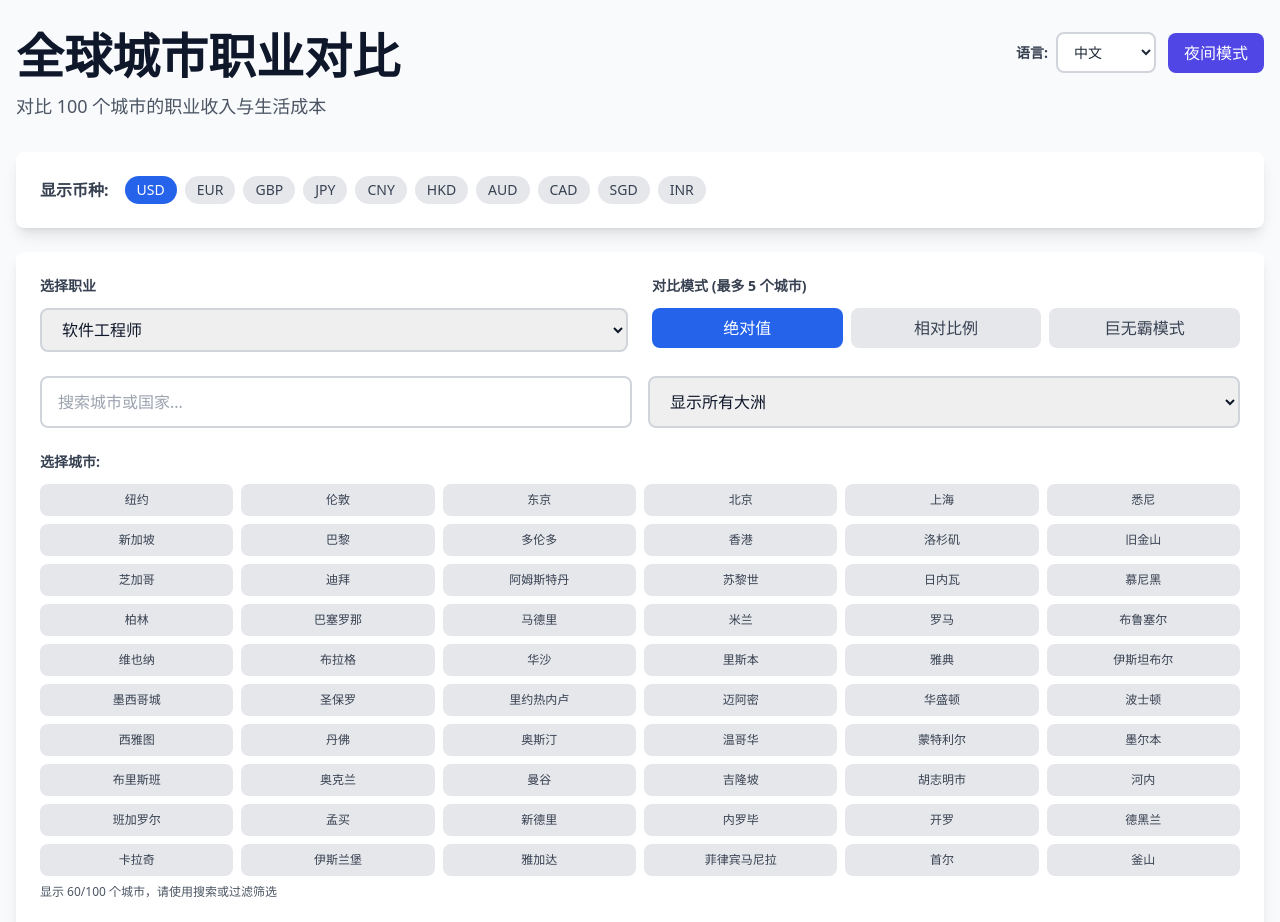
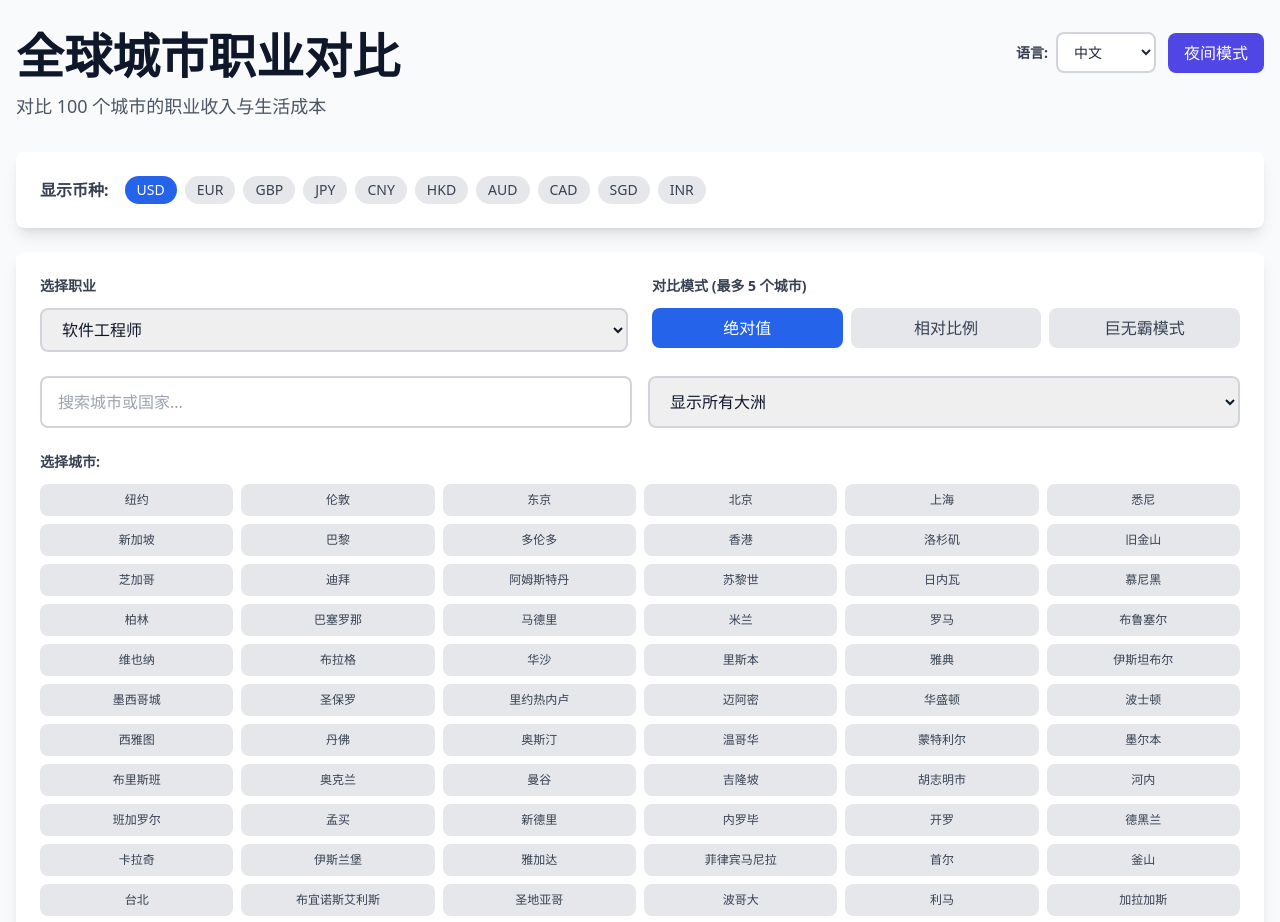
Before and after one commit to qing4132/whichcity, a Next.js app: page / in a window 1280 px wide. Shown: the top 922 px of the page. Built offline with nearby package versions, Linux system fonts and the light colour scheme.

Commit message:
feat: increase city display limit from 60 to 80

```diff
--- a/components/CityComparison.tsx
+++ b/components/CityComparison.tsx
@@ -58,7 +58,7 @@ const TRANSLATIONS: Record<Locale, Record<string, string>> = {
     allContinents: "显示所有大洲",
     selectedCities: "已选择城市 ({selected}/{max}):",
     chooseCity: "选择城市:",
-    showingCities: "显示 60/{total} 个城市，请使用搜索或过滤筛选",
+    showingCities: "显示 80/{total} 个城市，请使用搜索或过滤筛选",
     compareCities: "对比 {count} 个城市",
     clear: "清除",
     needAtLeastTwoCities: "请选择至少2个城市进行对比",
@@ -109,7 +109,7 @@ const TRANSLATIONS: Record<Locale, Record<string, string>> = {
     allContinents: "All continents",
     selectedCities: "Selected cities ({selected}/{max}):",
     chooseCity: "Choose cities:",
-    showingCities: "Showing 60/{total} cities, use search or filters to narrow down",
+    showingCities: "Showing 80/{total} cities, use search or filters to narrow down",
     compareCities: "Compare {count} cities",
     clear: "Clear",
     needAtLeastTwoCities: "Please select at least 2 cities to compare",
@@ -161,7 +161,7 @@ const TRANSLATIONS: Record<Locale, Record<string, string>> = {
     allContinents: "すべての大陸",
     selectedCities: "選択済み都市 ({selected}/{max}):",
     chooseCity: "都市を選択:",
-    showingCities: "60/{total}都市を表示中。検索またはフィルターをご利用ください",
+    showingCities: "80/{total}都市を表示中。検索またはフィルターをご利用ください",
     compareCities: "{count}都市を比較",
     clear: "クリア",
     needAtLeastTwoCities: "比較するには少なくとも2都市を選択してください",
@@ -213,7 +213,7 @@ const TRANSLATIONS: Record<Locale, Record<string, string>> = {
     allContinents: "Todos los continentes",
     selectedCities: "Ciudades seleccionadas ({selected}/{max}):",
     chooseCity: "Elegir ciudades:",
-    showingCities: "Mostrando 60/{total} ciudades, usa búsqueda o filtros",
+    showingCities: "Mostrando 80/{total} ciudades, usa búsqueda o filtros",
     compareCities: "Comparar {count} ciudades",
     clear: "Limpiar",
     needAtLeastTwoCities: "Selecciona al menos 2 ciudades para comparar",
@@ -1042,7 +1042,7 @@ export default function CityComparison() {
               {t("chooseCity")}
             </p>
             <div className="grid grid-cols-2 sm:grid-cols-3 md:grid-cols-4 lg:grid-cols-6 gap-2">
-              {filteredCities.slice(0, 60).map((city) => (
+              {filteredCities.slice(0, 80).map((city) => (
                 <button
                   key={city.id}
                   onClick={() => handleCitySelect(city.id.toString())}
```
